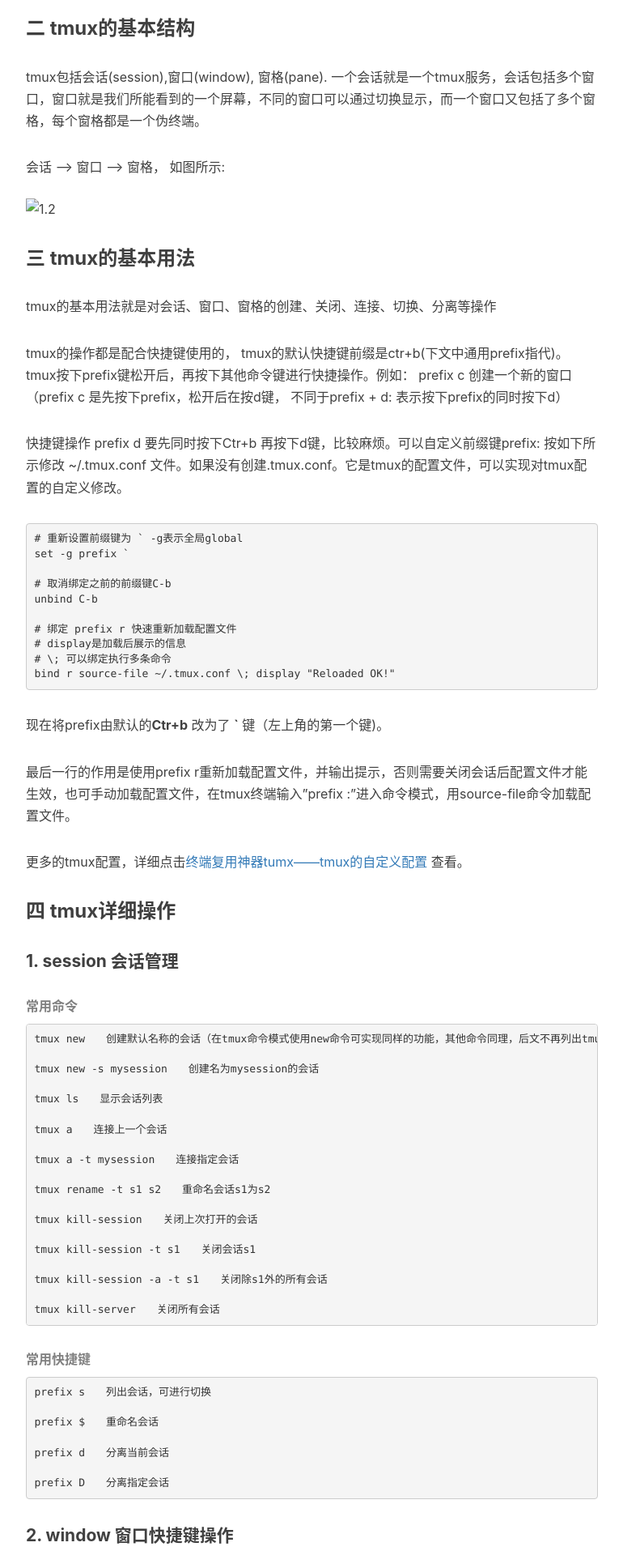
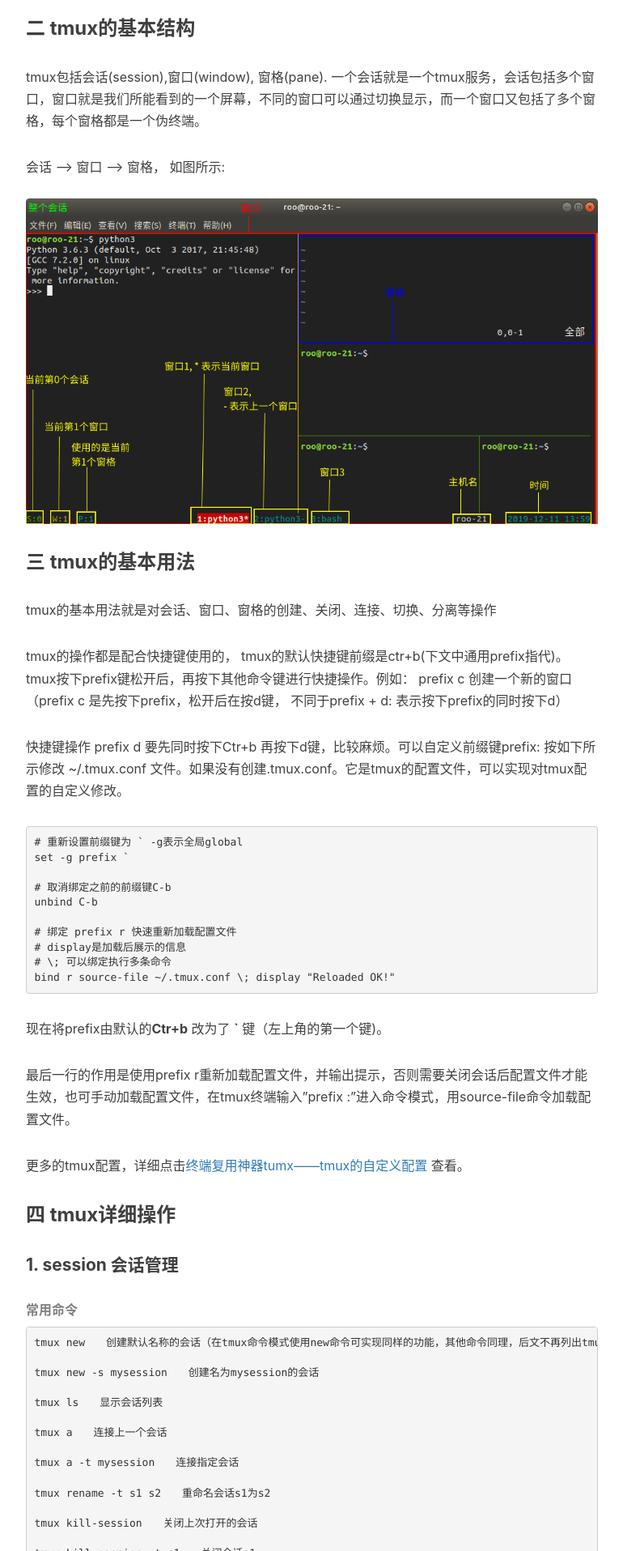
Before and after one commit to littleRpl/littleRpl.github.io, a Jekyll site: the page built from _posts/2019-12-11-tmux1.md, in a window 1280 px wide. Shown: the part 939-2854 px from the top of the page at 81% size, without its empty margins (233-1003 px from the left). Built offline with Jekyll 4.4.1, drawn with Linux system fonts in a browser that asks for light colours; nearby versions of some CDN libraries; comment, search, counter and statistics services are not loaded.

Commit message:
Update 2019-12-11-tmux1.md

```diff
--- a/_posts/2019-12-11-tmux1.md
+++ b/_posts/2019-12-11-tmux1.md
@@ -35,7 +35,7 @@
 tmux包括会话(session),窗口(window), 窗格(pane). 一个会话就是一个tmux服务，会话包括多个窗口，窗口就是我们所能看到的一个屏幕，不同的窗口可以通过切换显示，而一个窗口又包括了多个窗格，每个窗格都是一个伪终端。
 
 会话 --> 窗口 --> 窗格， 如图所示:
-![1.2](img/tmux/1.2.png)
+![1.2](/img/tmux/1.2.png)
 
 ### 三 tmux的基本用法
 
```
